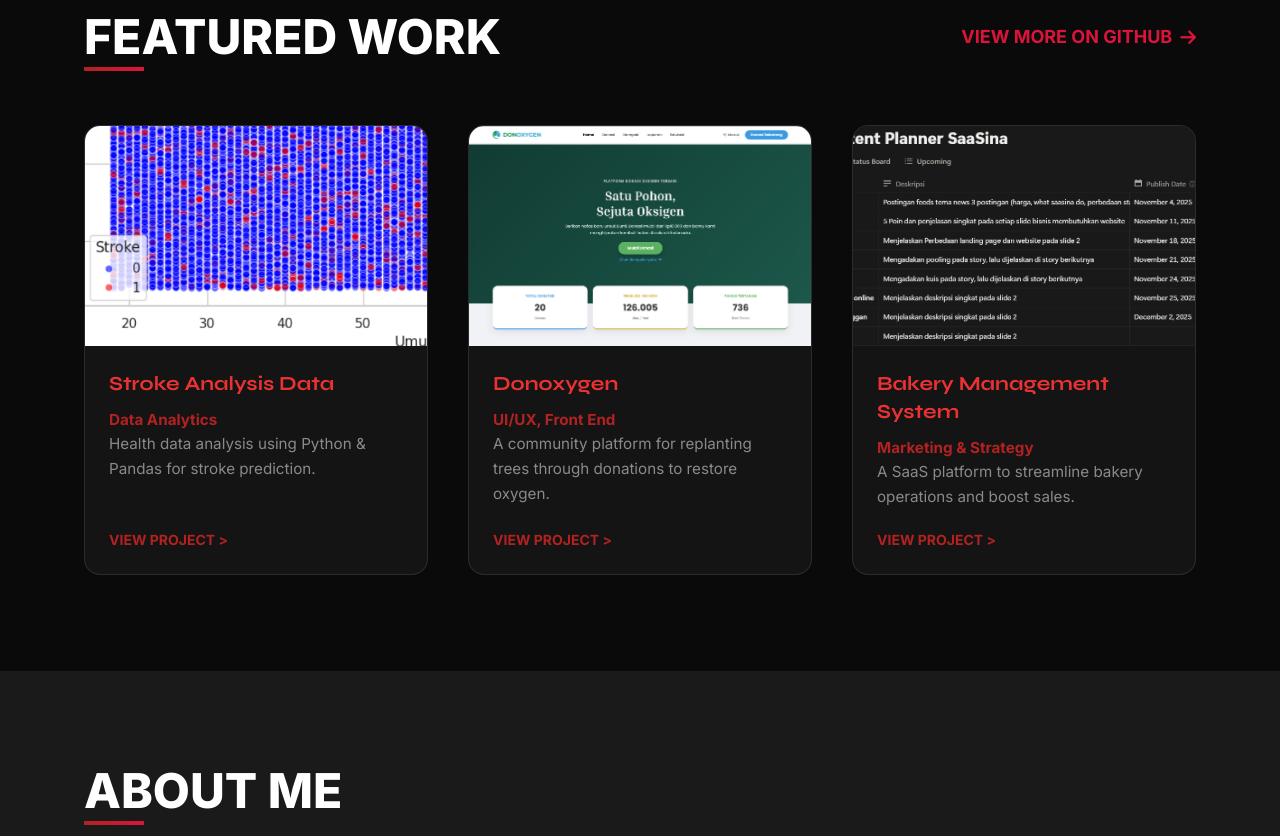
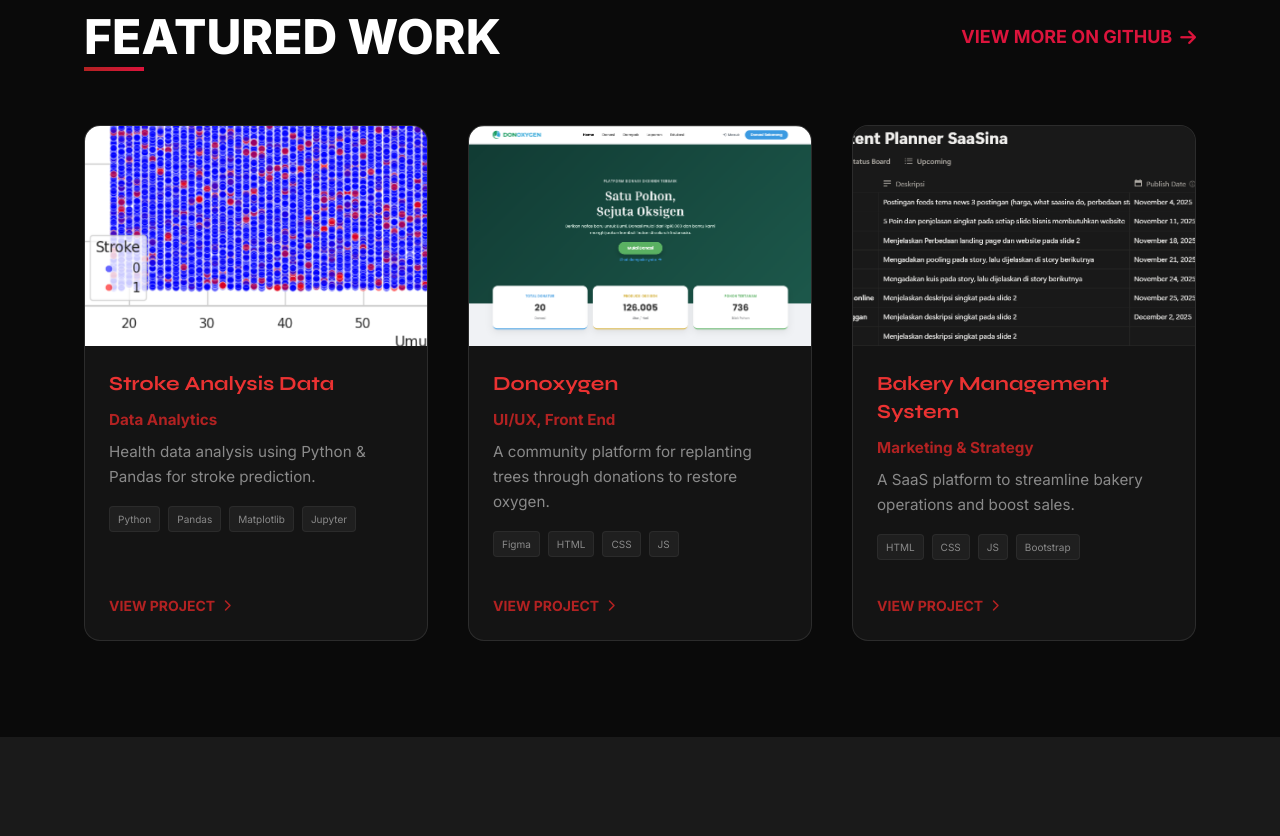
Before and after one commit to kelfinofarelino/kelfino-portofolio, a Next.js app: page / in a window 1280 px wide. Shown: the part 3700-4536 px from the top of the page. Built offline with nearby package versions, Linux system fonts and the light colour scheme.

Commit message:
update link on featured work

```diff
--- a/components/FeaturedWork.tsx
+++ b/components/FeaturedWork.tsx
@@ -1,110 +1,94 @@
 "use client";
-import { useState } from 'react';
 
-// Database Proyek (Sama seperti di HTML)
-const projectsData: any = {
-    'SAD': {
+const projectsData = [
+    {
+        id: 'SAD',
         title: 'Stroke Analysis Data',
         role: 'Data Analytics',
         img: '/assets/image/project1.png',
         desc: 'Health data analysis using Python & Pandas for stroke prediction.',
         tech: ['Python', 'Pandas', 'Matplotlib', 'Jupyter'],
-        linkCode: '#',
+        linkCode: 'https://github.com/kelfinofarelino/',
     },
-    'DONOXYGEN': {
+    {
+        id: 'DONOXYGEN',
         title: 'Donoxygen',
         role: 'UI/UX, Front End',
         img: '/assets/image/project2.png',
         desc: 'A community platform for replanting trees through donations to restore oxygen.',
         tech: ['Figma', 'HTML', 'CSS', 'JS', 'Bootstrap', 'PHP'],
-        linkCode: '#',
+        linkCode: 'https://github.com/kelfinofarelino/donoxygen-website',
     },
-    'Saasina': {
+    {
+        id: 'BMS',
         title: 'Bakery Management System',
         role: 'Marketing & Strategy',
         img: '/assets/image/project3.png',
         desc: 'A SaaS platform to streamline bakery operations and boost sales.',
         tech: ['HTML', 'CSS', 'JS', 'Bootstrap', 'PHP'],
-        linkCode: '#',
+        linkCode: 'https://github.com/kelfinofarelino/bakery-management-system',
     }
-};
+];
 
 export default function FeaturedWork() {
-  const [modalOpen, setModalOpen] = useState(false);
-  const [activeProject, setActiveProject] = useState<any>(null);
-
-  const openProject = (id: string) => {
-    setActiveProject(projectsData[id]);
-    setModalOpen(true);
-    document.body.style.overflow = 'hidden';
-  };
-
-  const closeModal = () => {
-    setModalOpen(false);
-    document.body.style.overflow = 'auto';
-  };
-
   return (
     <section id="featured" className="py-24 bg-brand-dark-charcoal relative">
       <div className="w-[90%] max-w-[1200px] mx-auto px-5">
-        <div className="flex justify-between items-center mb-16 animate-on-scroll">
-            <h2 className="text-4xl md:text-5xl font-extrabold relative inline-block after:content-[''] after:absolute after:-bottom-2.5 after:left-0 after:w-[60px] after:h-1 after:bg-gradient-to-r after:from-brand-red after:to-brand-light-red">FEATURED WORK</h2>
-            <a href="#" className="text-brand-light-red hover:text-white font-bold text-lg flex items-center transition-colors group">
+
+        {/* Header Section */}
+        <div className="flex flex-col md:flex-row justify-between items-start md:items-center mb-16 animate-on-scroll gap-4">
+            <h2 className="text-4xl md:text-5xl font-extrabold relative inline-block after:content-[''] after:absolute after:-bottom-2.5 after:left-0 after:w-[60px] after:h-1 after:bg-gradient-to-r after:from-brand-red after:to-brand-light-red">
+                FEATURED WORK
+            </h2>
+
+            {/* LINK KE PROFIL GITHUB UTAMA */}
+            <a
+                href="https://github.com/kelfinofarelino?tab=repositories"
+                target="_blank"
+                className="text-brand-light-red hover:text-white font-bold text-lg flex items-center transition-colors group"
+            >
                 VIEW MORE ON GITHUB <i className="fas fa-arrow-right ml-2 transition-transform group-hover:translate-x-1"></i>
             </a>
         </div>
 
+        {/* Grid Projects */}
         <div className="grid grid-cols-1 md:grid-cols-2 lg:grid-cols-3 gap-10">
-            {Object.keys(projectsData).map((key) => {
-                const project = projectsData[key];
-                return (
-                    <div key={key} className="group bg-[#141414] rounded-2xl overflow-hidden border border-white/10 hover:-translate-y-2.5 hover:border-brand-red transition-all duration-400 flex flex-col h-full animate-on-scroll">
-                        <div className="h-[220px] w-full overflow-hidden relative">
+            {projectsData.map((project) => (
+                <div key={project.id} className="group bg-[#141414] rounded-2xl overflow-hidden border border-white/10 hover:-translate-y-2.5 hover:border-brand-red transition-all duration-400 flex flex-col h-full animate-on-scroll">
+
+                    {/* Image Link (Klik gambar juga bisa ke Github) */}
+                    <a href={project.linkCode} target="_blank" className="h-[220px] w-full overflow-hidden relative block cursor-pointer">
                         <img src={project.img} alt={project.title} className="w-full h-full object-cover transition-transform duration-500 group-hover:scale-110"/>
-                        </div>
+                    </a>
+
                     <div className="p-6 flex-grow flex flex-col">
                         <h3 className="text-xl font-bold text-[#EA3232] font-syne mb-2.5">{project.title}</h3>
-                            <p className="text-brand-gray text-[0.95rem] leading-relaxed mb-5 flex-grow">
-                                <strong className="text-brand-red">{project.role}</strong><br/>
-                                {project.desc}
-                            </p>
-                            <button onClick={() => openProject(key)} className="text-brand-red font-bold text-sm uppercase self-start hover:text-brand-light-red hover:tracking-wide transition-all">VIEW PROJECT &gt;</button>
-                        </div>
-                    </div>
-                )
-            })}
+
+                        <div className="text-brand-gray text-[0.95rem] leading-relaxed mb-5 flex-grow">
+                            <strong className="text-brand-red block mb-2">{project.role}</strong>
+                            <p className="mb-4">{project.desc}</p>
+
+                            {/* Tech Stack Tags (Opsional, biar kelihatan skillnya) */}
+                            <div className="flex flex-wrap gap-2 mt-auto">
+                                {project.tech.slice(0, 4).map((t, i) => (
+                                    <span key={i} className="text-[10px] bg-white/5 px-2 py-1 rounded text-brand-gray border border-white/5">{t}</span>
+                                ))}
                             </div>
                         </div>
 
-      {/* Modal Overlay */}
-      {modalOpen && activeProject && (
-        <div className="fixed inset-0 bg-black/85 z-[10000] flex justify-center items-center backdrop-blur-sm animate-fade-in" onClick={closeModal}>
-            <div className="bg-[#141414] w-[90%] max-w-[700px] max-h-[90vh] rounded-2xl border border-white/10 relative overflow-y-auto transform transition-transform" onClick={(e) => e.stopPropagation()}>
-                <span className="absolute top-4 right-5 text-3xl text-white cursor-pointer hover:text-brand-red z-10" onClick={closeModal}>&times;</span>
-                <div className="w-full h-[250px] overflow-hidden">
-                    <img src={activeProject.img} alt="Project" className="w-full h-full object-cover"/>
-                </div>
-                <div className="p-8">
-                    <div className="flex justify-between items-center mb-4 flex-wrap gap-2">
-                        <h2 className="font-syne text-3xl text-white">{activeProject.title}</h2>
-                        <div className="flex gap-3">
-                            <a href={activeProject.linkCode} className="text-white bg-white/10 px-4 py-2 rounded text-sm hover:bg-brand-red transition-colors"><i className="fab fa-github mr-2"></i> Code</a>
+                        {/* TOMBOL LINK LANGSUNG KE GITHUB PROYEK */}
+                        <a
+                            href={project.linkCode}
+                            target="_blank"
+                            className="text-brand-red font-bold text-sm uppercase self-start hover:text-brand-light-red hover:tracking-wide transition-all flex items-center gap-2 mt-4"
+                        >
+                            VIEW PROJECT <i className="fas fa-chevron-right text-xs"></i>
+                        </a>
                     </div>
                 </div>
-                    <p className="text-brand-red font-bold mb-3">{activeProject.role}</p>
-                    <p className="text-brand-gray leading-relaxed mb-5">{activeProject.desc}</p>
-                    <div>
-                        <h4 className="text-white mb-2">Technologies Used:</h4>
-                        <div className="flex flex-wrap gap-2">
-                            {activeProject.tech.map((t: string) => (
-                                <span key={t} className="bg-brand-red/15 text-brand-light-red px-3 py-1 rounded-full text-xs border border-brand-red">{t}</span>
             ))}
         </div>
       </div>
-                </div>
-            </div>
-        </div>
-      )}
     </section>
   );
 }
```
Lines whose indentation alone changed are shown as unchanged.
